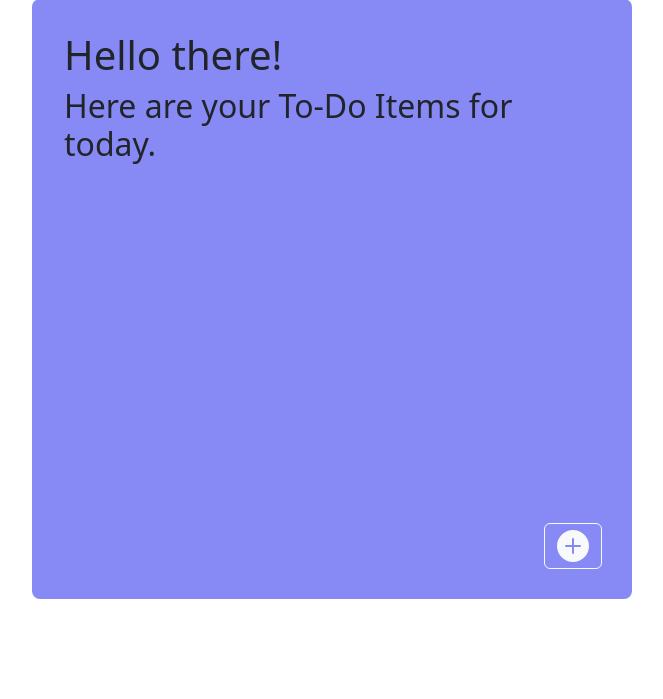
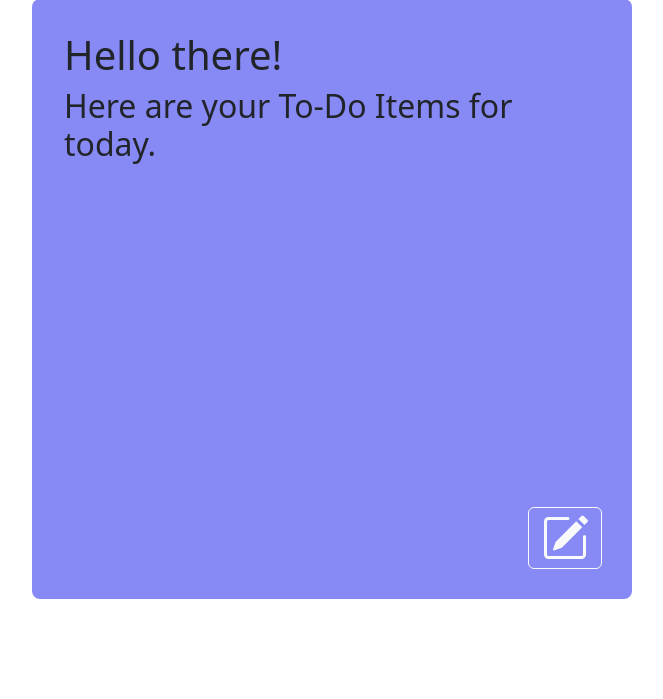
Before and after one commit to waffledood/personal-projects, a Django app: page /todo/ in a window 1280 px wide. Shown: the part 101-800 px from the top of the page, without its empty margins (308-971 px from the left). Run offline with Django 4.2, Linux system fonts and the light colour scheme; data that the repository does not hold is empty; some libraries are stand-ins or nearby versions.

Commit message:
Change svg element to Pencil square

```diff
--- a/todo-django/todo_django/templates/todo_django/index.html
+++ b/todo-django/todo_django/templates/todo_django/index.html
@@ -33,8 +33,9 @@
 
       <!-- Button to trigger modal -->
       <button type="button" class="btn btn-outline-light position-absolute bottom-5 end-5" data-bs-toggle="modal" data-bs-target="#addTodoItemModal">
-        <svg xmlns="http://www.w3.org/2000/svg" width="32" height="32" fill="currentColor" class="bi bi-plus-circle-fill" viewBox="0 0 16 16">
-          <path d="M16 8A8 8 0 1 1 0 8a8 8 0 0 1 16 0M8.5 4.5a.5.5 0 0 0-1 0v3h-3a.5.5 0 0 0 0 1h3v3a.5.5 0 0 0 1 0v-3h3a.5.5 0 0 0 0-1h-3z"/>
+        <svg xmlns="http://www.w3.org/2000/svg" width="48" height="48" fill="currentColor" class="bi bi-pencil-square" viewBox="0 0 16 16">
+          <path d="M15.502 1.94a.5.5 0 0 1 0 .706L14.459 3.69l-2-2L13.502.646a.5.5 0 0 1 .707 0l1.293 1.293zm-1.75 2.456-2-2L4.939 9.21a.5.5 0 0 0-.121.196l-.805 2.414a.25.25 0 0 0 .316.316l2.414-.805a.5.5 0 0 0 .196-.12l6.813-6.814z"/>
+          <path fill-rule="evenodd" d="M1 13.5A1.5 1.5 0 0 0 2.5 15h11a1.5 1.5 0 0 0 1.5-1.5v-6a.5.5 0 0 0-1 0v6a.5.5 0 0 1-.5.5h-11a.5.5 0 0 1-.5-.5v-11a.5.5 0 0 1 .5-.5H9a.5.5 0 0 0 0-1H2.5A1.5 1.5 0 0 0 1 2.5z"/>
         </svg>
       </button>
 
```
